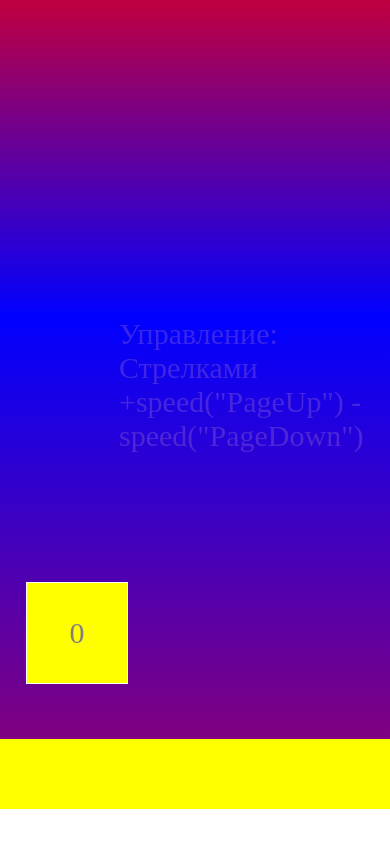
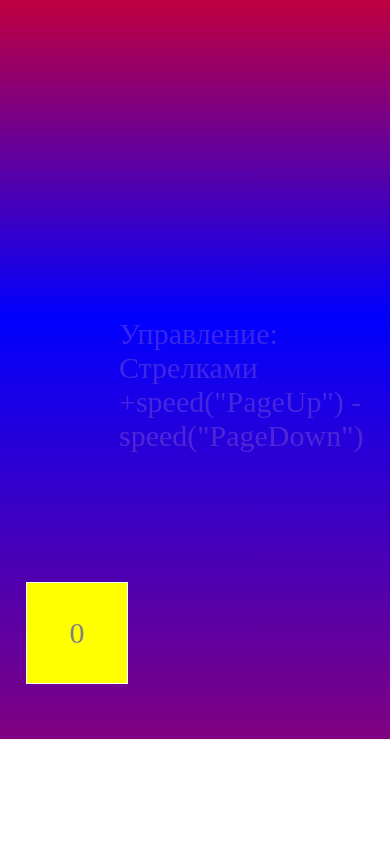
Before and after one commit to Focusim/mini-game, a plain HTML site: page index.html in a window 390 px wide. Shown: the part 105-952 px from the top of the page. After the commit the page ends 844 px from the top, so only its background shows below. Drawn offline with Linux system fonts and the light colour scheme.

Commit message:
Update style.css

```diff
--- a/style.css
+++ b/style.css
@@ -12,8 +12,7 @@ body {
 
 @media (max-width: 1200px){
     .bg{
-        border-bottom: 70px solid yellow;
-        margin-bottom: 70px;
+
     }
 }
 
```
